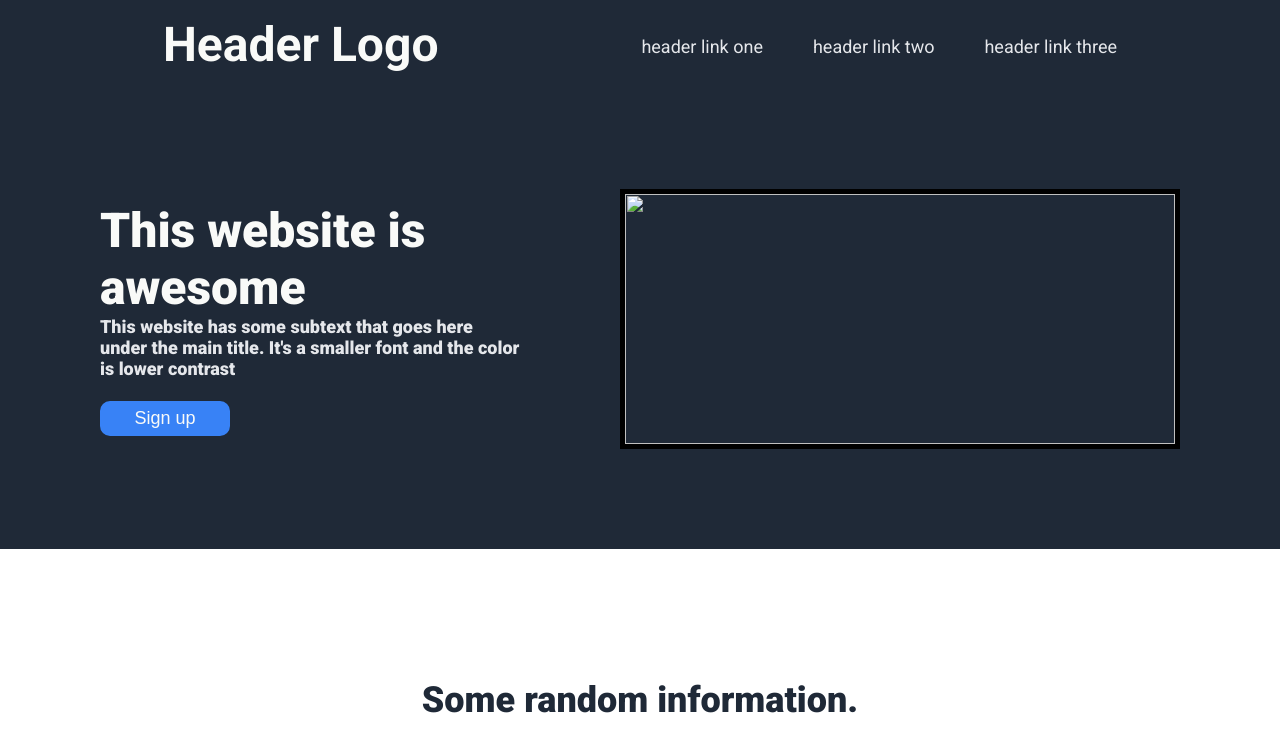
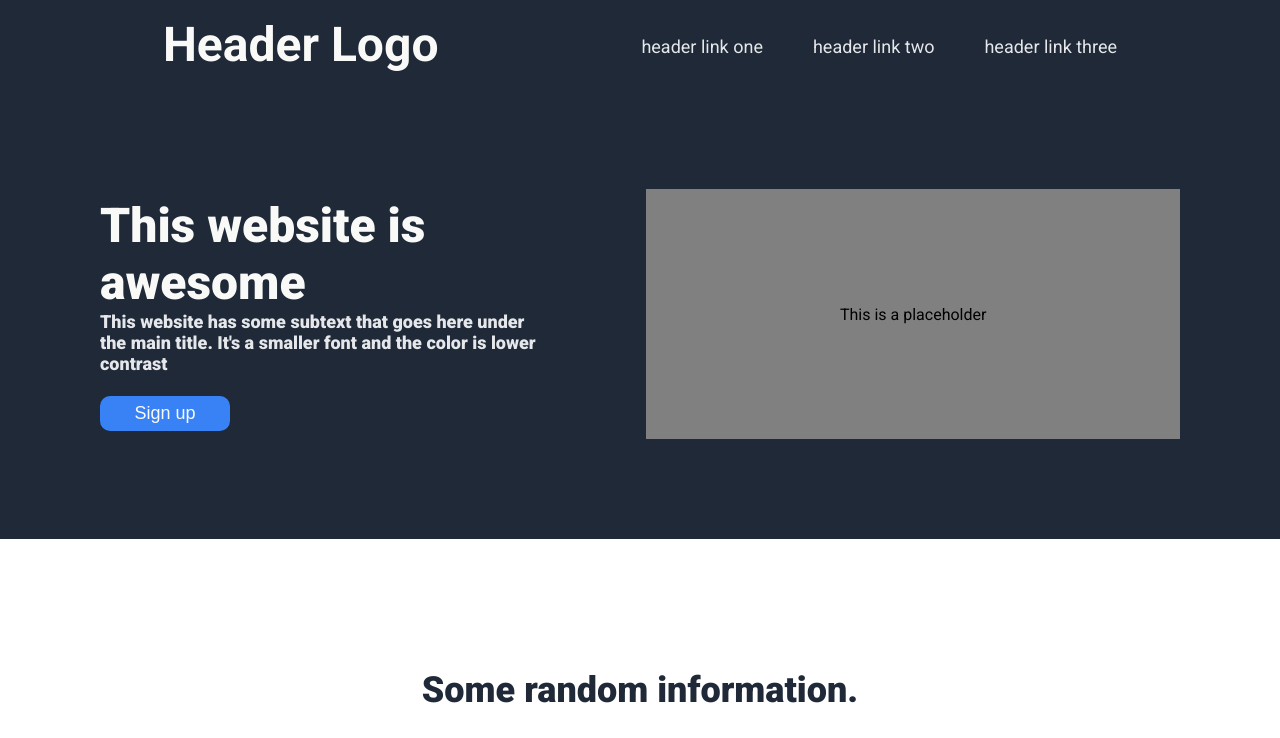
Before and after one commit to Arthurkfr/landing-page-project, a plain HTML site: page index.html in a window 1280 px wide. Shown: the top 738 px of the page. Drawn offline with Linux system fonts and the light colour scheme.

Commit message:
Change HERO IMAGE styles

```diff
--- a/index.html
+++ b/index.html
@@ -29,7 +29,7 @@
             </div>
 
             <div class="hero-image">
-                <img src="" alt="">
+                This is a placeholder
             </div>
         </div>
     </div>
--- a/style.css
+++ b/style.css
@@ -58,14 +58,14 @@ ul {
     margin: 0px;
 }
 
-/* .hero-image {
-
-} */
-
-.hero-image img {
-    width: 550px;
+.hero-image {
+     width: 550px;
     height: 250px;
-    border: 5px black solid;
+    background-color: gray;
+    /* FLEX */
+    display: flex;
+    align-items: center;
+    justify-content: center;
 }
 
 .hero-content button {
```
